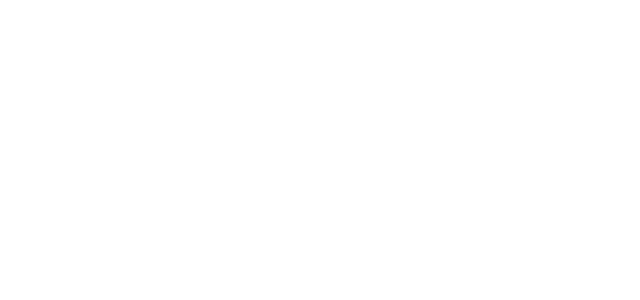
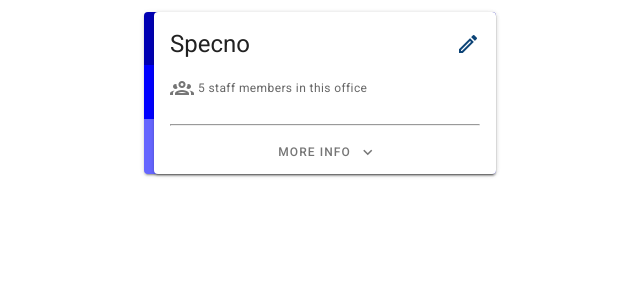
Before and after one commit to MarlonDemas/office-space, a Vue app: page / in a window 1280 px wide. Shown: the top 300 px of the page, without its empty margins (320-960 px from the left). Built offline with nearby package versions, Linux system fonts and the light colour scheme.

Commit message:
added office space card

```diff
--- a/src/App.vue
+++ b/src/App.vue
@@ -1,3 +1,79 @@
 <template>
-  <v-app></v-app>
+  <v-app class="container">
+    <v-card class="mx-auto card" min-width="350" color="blue">
+      <v-card class="mx-auto" min-width="342" max-width="344">
+        <v-card-title class="text-h5 font-weight-bolder">
+          Specno
+          <v-spacer></v-spacer>
+          <v-icon color="#0d4477">mdi-pencil-outline</v-icon>
+        </v-card-title>
+
+        <v-card-text>
+          <v-row>
+            <v-col>
+              <v-icon>mdi-account-group-outline</v-icon>
+              <span class="text-caption pl-1"
+                >5 staff members in this office</span
+              >
+            </v-col>
+          </v-row>
+          <v-row>
+            <v-col class="pb-0">
+              <hr />
+            </v-col>
+          </v-row>
+        </v-card-text>
+
+        <v-card-actions>
+          <v-col>
+            <v-row justify="space-around">
+              <v-btn small block plain @click="show = !show">
+                More info
+                <v-icon right>{{
+                  show ? "mdi-chevron-up" : "mdi-chevron-down"
+                }}</v-icon>
+              </v-btn>
+            </v-row>
+          </v-col>
+        </v-card-actions>
+
+        <v-expand-transition>
+          <div v-show="show">
+            <v-divider></v-divider>
+
+            <v-card-text>
+              I'm a thing. But, like most politicians, he promised more than he
+              could deliver. You won't have time for sleeping, soldier, not with
+              all the bed making you'll be doing. Then we'll go with that data
+              file! Hey, you add a one and two zeros to that or we walk! You're
+              going to do his laundry? I've got to find a way to escape.
+            </v-card-text>
+          </div>
+        </v-expand-transition>
+      </v-card>
+    </v-card>
+  </v-app>
 </template>
+
+<script>
+export default {
+  data: () => ({
+    show: false,
+  }),
+};
+</script>
+
+<style lang="scss">
+.card {
+  padding-left: 10px !important;
+  background: linear-gradient(
+    to bottom,
+    darken(blue, 15%) 0,
+    darken(blue, 15%) 33%,
+    blue 33%,
+    blue 66%,
+    lighten(blue, 20%) 66%,
+    lighten(blue, 20%) 100%
+  );
+}
+</style>
```
Also changed, not shown: src/sass/variables.scss (added, +7 -0 lines).
